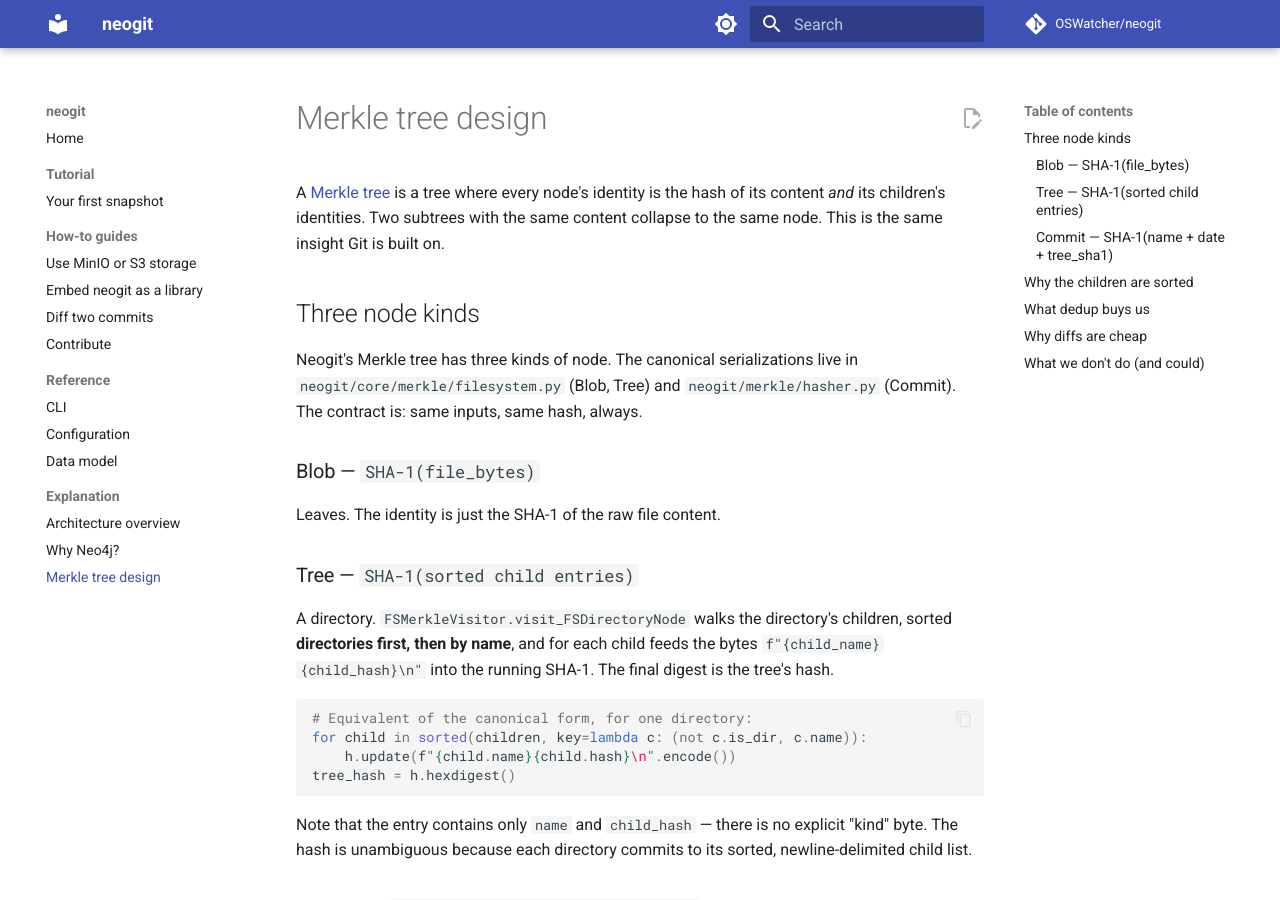
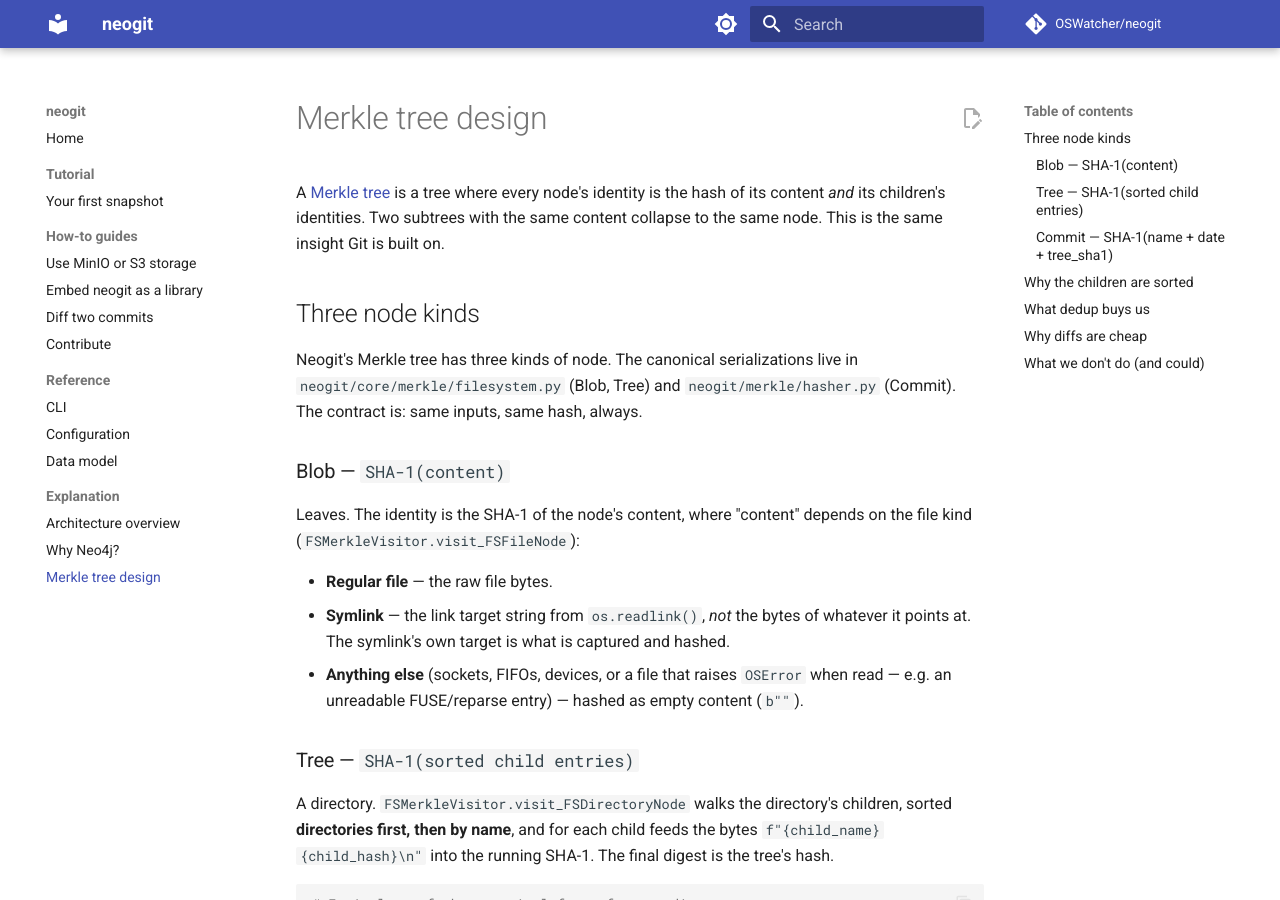
Before and after one commit to OSWatcher/neogit, an MkDocs documentation site: the page built from docs/explanation/merkle-design.md, in a window 1280 px wide and 900 px high. Built offline with MkDocs 1.6.1 and Material for MkDocs 9.7.7, drawn with Linux system fonts in a browser that asks for light colours; comment, search, counter and statistics services are not loaded.

Commit message:
docs: correct CLI/Merkle docs to match implementation
Resolve Copilot review findings on #44: the `commit branch <branch>`
argument and `--version` flag are wired and working, and blobs hash
symlink targets / empty content for non-regular files rather than always
SHA-1(file_bytes).

Also drop references to the downstream grapheos-plugins project from the
README, docs site, and CLAUDE.md, describing extension points generically.

Co-Authored-By: Claude Opus 4.7 <noreply@anthropic.com>

```diff
--- a/docs/explanation/merkle-design.md
+++ b/docs/explanation/merkle-design.md
@@ -8,9 +8,17 @@ Neogit's Merkle tree has three kinds of node. The canonical serializations live
 in `neogit/core/merkle/filesystem.py` (Blob, Tree) and `neogit/merkle/hasher.py`
 (Commit). The contract is: same inputs, same hash, always.
 
-### Blob — `SHA-1(file_bytes)`
+### Blob — `SHA-1(content)`
 
-Leaves. The identity is just the SHA-1 of the raw file content.
+Leaves. The identity is the SHA-1 of the node's content, where "content"
+depends on the file kind (`FSMerkleVisitor.visit_FSFileNode`):
+
+- **Regular file** — the raw file bytes.
+- **Symlink** — the link target string from `os.readlink()`, *not* the bytes of
+  whatever it points at. The symlink's own target is what is captured and hashed.
+- **Anything else** (sockets, FIFOs, devices, or a file that raises `OSError`
+  when read — e.g. an unreadable FUSE/reparse entry) — hashed as empty content
+  (`b""`).
 
 ### Tree — `SHA-1(sorted child entries)`
 
```
Also changed, not shown: CLAUDE.md (+2 -2 lines), README.md (+4 -4 lines), docs/explanation/why-neo4j.md (+1 -1 lines), docs/how-to/use-as-library.md (+2 -2 lines), docs/index.md (+1 -1 lines), docs/reference/cli.md (+2 -7 lines).
